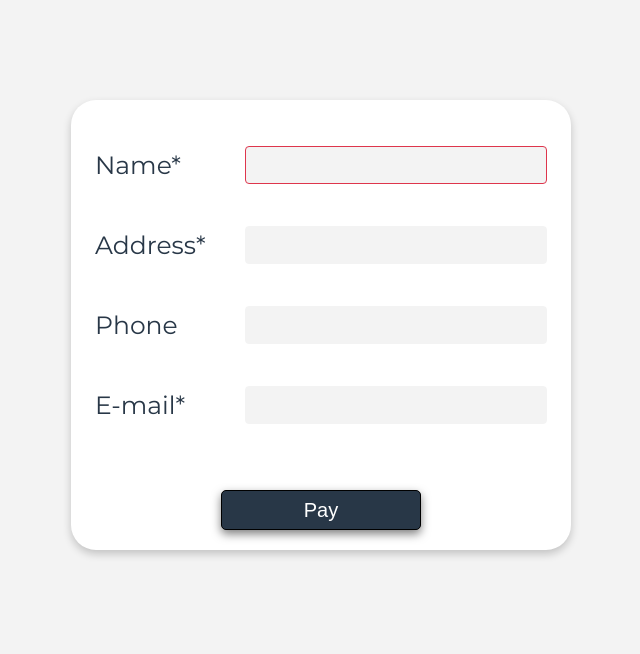
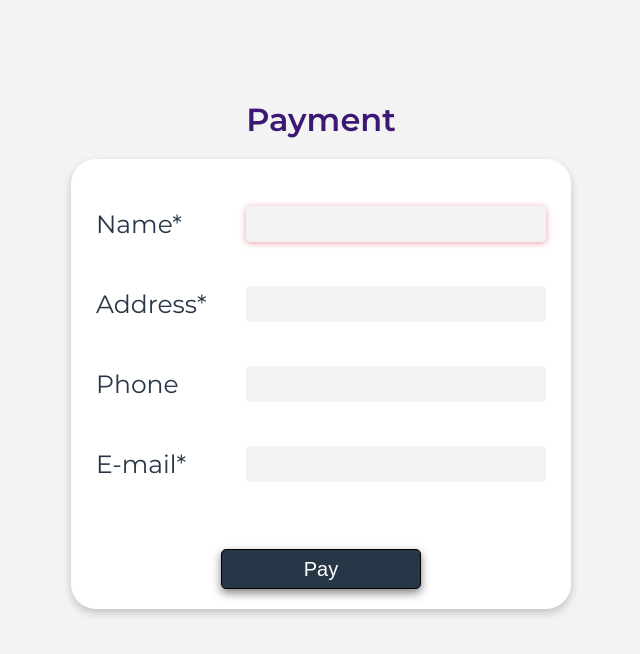
Before and after one commit to mlynek600/hotels, a Gatsby site: page /payment in a window 1280 px wide. Shown: the whole page, without its empty margins (319-959 px from the left). Built offline with nearby package versions, Linux system fonts and the light colour scheme; Gatsby itself is replaced by a stand-in of ours; no server answers.

Commit message:
toasts, titles

```diff
--- a/src/components/Hotels/HotelCards.tsx
+++ b/src/components/Hotels/HotelCards.tsx
@@ -5,7 +5,7 @@ import styled from 'styled-components'
 
 import { HotelsContextData } from '../../context/hotelsContext'
 
-import Toast from '../Toast/Toast'
+import { Toast } from '../Toast/Toast'
 
 import HotelCard from './HotelCard'
 
--- a/src/components/Payment/PaymentForm.tsx
+++ b/src/components/Payment/PaymentForm.tsx
@@ -1,8 +1,13 @@
-import React from 'react'
+import React, { useRef } from 'react'
 
+import { toast } from 'react-toastify'
 import styled from 'styled-components'
 
+import { ToastComponent } from '../Toast/Toast'
+
 const PaymentForm: React.FC = () => {
+  const formRef = useRef<HTMLFormElement>(null)
+
   const labels = ['Name*', 'Address*', 'Phone', 'E-mail*']
 
   const nameInput = (
@@ -29,13 +34,26 @@ const PaymentForm: React.FC = () => {
     </Row>
   ))
 
+  const toastMsg = <ToastMessage>Thank you for your order!</ToastMessage>
+
+  const onFormSubmit = (event: React.FormEvent<HTMLFormElement>) => {
+    event.preventDefault()
+
+    toast(toastMsg)
+
+    formRef.current?.reset()
+  }
+
   return (
     <Wrapper>
-      <Form>
+      <Title>Payment</Title>
+      <Form ref={formRef} onSubmit={event => onFormSubmit(event)}>
         {rowsElements}
 
         <SubmitButton type="submit">Pay</SubmitButton>
       </Form>
+
+      {ToastComponent}
     </Wrapper>
   )
 }
@@ -45,6 +63,13 @@ const Wrapper = styled.div`
   display: flex;
   justify-content: center;
   align-items: center;
+  flex-direction: column;
+`
+
+const Title = styled.h1`
+  margin-bottom: 20px;
+  font-family: ${({ theme }) => theme.fonts.semiBold};
+  color: ${({ theme }) => theme.colors.purple};
 `
 
 const Form = styled.form`
@@ -104,30 +129,19 @@ const Label = styled.label`
 const Input = styled.input`
   width: 200px;
   padding: 10px;
-  border: 1px solid #f3f3f3;
   border-radius: 4px;
   color: ${({ theme }) => theme.colors.grey};
   background-color: ${({ theme }) => theme.colors.cloud};
   font-size: ${({ theme }) => theme.fontSize.verySmall};
 
   :focus {
-    border-color: ${({ theme }) => theme.colors.purple};
     :invalid {
-      border-color: ${({ theme }) => theme.colors.red};
+      box-shadow: 0 1px 6px 0 rgba(222, 53, 76, 0.5);
+    }
+    :valid {
+      box-shadow: 0 1px 6px 0 rgba(60, 24, 116, 0.5);
     }
   }
-
-  :required {
-    box-shadow: none;
-  }
-
-  ::-webkit-inner-spin-button,
-  ::-webkit-outer-spin-button {
-    -webkit-appearance: none !important;
-    margin: 0 !important;
-  }
-
-  -moz-appearance: textfield !important;
 
   @media (min-width: ${({ theme }) => theme.rwd.tablet.s}) {
     width: 240px;
@@ -162,4 +176,8 @@ const SubmitButton = styled.button`
   }
 `
 
+const ToastMessage = styled.p`
+  color: ${({ theme }) => theme.colors.purple};
+`
+
 export default PaymentForm
--- a/src/components/Toast/Toast.tsx
+++ b/src/components/Toast/Toast.tsx
@@ -9,7 +9,21 @@ type ToastProps = {
   error?: string
 }
 
-const Toast: React.FC<ToastProps> = ({ message, error }) => {
+export const ToastComponent = (
+  <ToastContainer
+    position="bottom-right"
+    autoClose={5000}
+    hideProgressBar={false}
+    newestOnTop={false}
+    closeOnClick
+    rtl={false}
+    pauseOnFocusLoss
+    draggable
+    pauseOnHover
+  />
+)
+
+export const Toast: React.FC<ToastProps> = ({ message, error }) => {
   const toastInfo = (
     <Wrapper>
       <p>{message}</p>
@@ -20,19 +34,7 @@ const Toast: React.FC<ToastProps> = ({ message, error }) => {
     toast(toastInfo)
   }, [])
 
-  return (
-    <ToastContainer
-      position="bottom-right"
-      autoClose={5000}
-      hideProgressBar={false}
-      newestOnTop={false}
-      closeOnClick
-      rtl={false}
-      pauseOnFocusLoss
-      draggable
-      pauseOnHover
-    />
-  )
+  return ToastComponent
 }
 
 const Wrapper = styled.div`
@@ -42,5 +44,3 @@ const Wrapper = styled.div`
 const Error = styled.p`
   color: ${({ theme }) => theme.colors.red};
 `
-
-export default Toast
```
